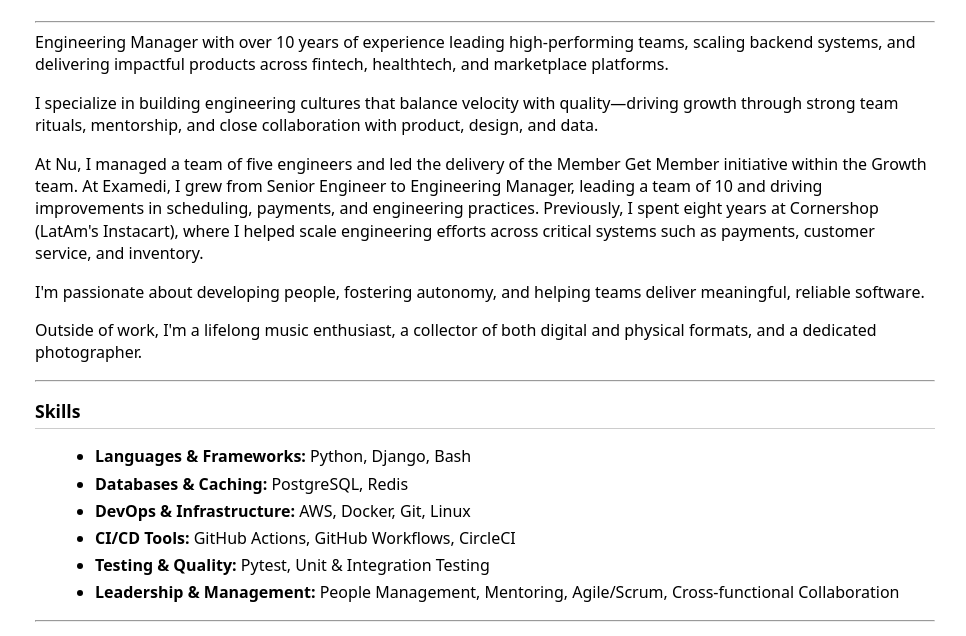
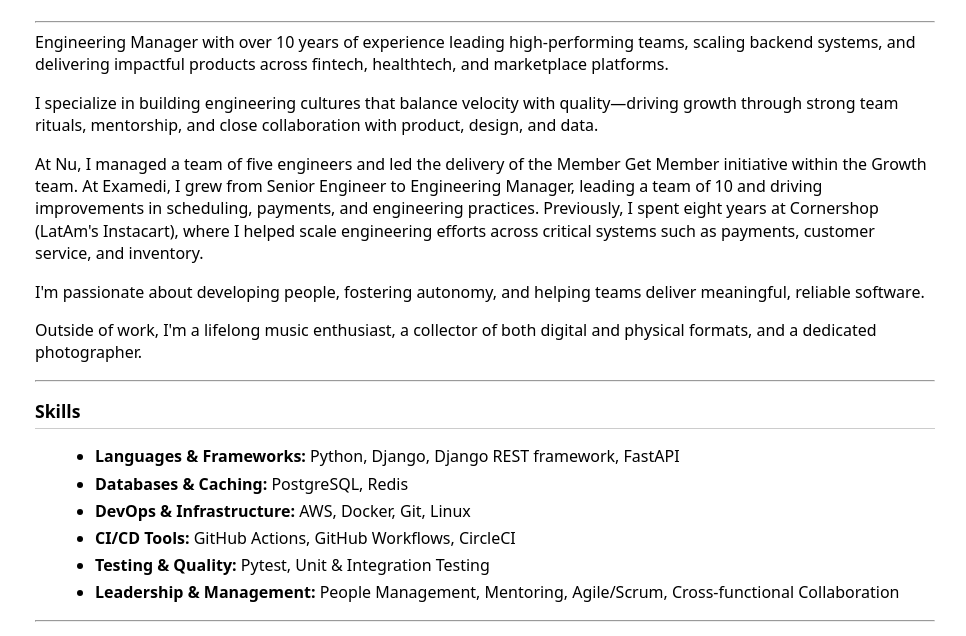
Before and after one commit to dongraft/me, a website built with Parcel: page index.html in a window 1280 px wide. Shown: the part 156-792 px from the top of the page, without its empty margins (155-1121 px from the left). Built offline with nearby package versions, Linux system fonts and the light colour scheme.

Commit message:
feat: languages

```diff
--- a/index.html
+++ b/index.html
@@ -34,7 +34,7 @@
     <hr>
     <h3>Skills</h3>
     <ul>
-      <li><strong>Languages & Frameworks:</strong> Python, Django, Bash</li>
+      <li><strong>Languages & Frameworks:</strong> Python, Django, Django REST framework, FastAPI</li>
       <li><strong>Databases & Caching:</strong> PostgreSQL, Redis</li>
       <li><strong>DevOps & Infrastructure:</strong> AWS, Docker, Git, Linux</li>
       <li><strong>CI/CD Tools:</strong> GitHub Actions, GitHub Workflows, CircleCI</li>
```
